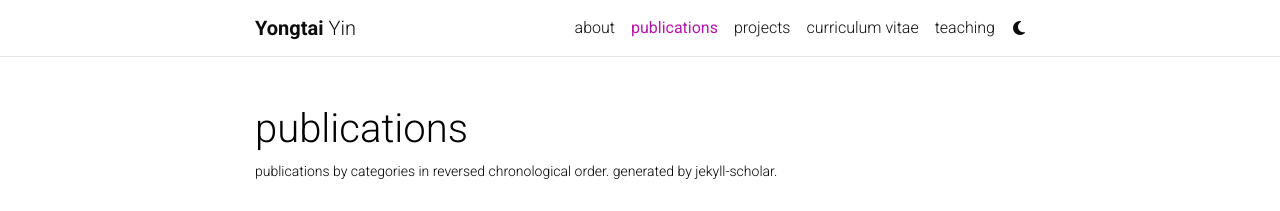
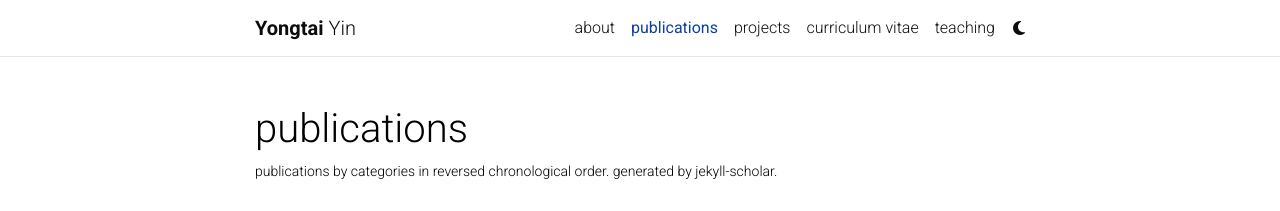
Before and after one commit to yongtai-yin/yongtai-yin.github.io, a Jekyll site: the page built from _pages/publications.md, in a window 1280 px wide. Shown: the top 211 px of the page. Built offline with Jekyll 4.4.1, drawn with Linux system fonts in a browser that asks for light colours; comment, search, counter and statistics services are not loaded; a style sheet for code colours, icons or effects is not loaded; grey boxes are pictures that could not be loaded.

Commit message:
global-theme-color

```diff
--- a/_sass/_themes.scss
+++ b/_sass/_themes.scss
@@ -7,7 +7,7 @@
   --global-code-bg-color: #{$code-bg-color-light};
   --global-text-color: #{$black-color};
   --global-text-color-light: #{$grey-color};
-  --global-theme-color: #{$purple-color};
+  --global-theme-color: #{$blue-color-dark};
   --global-hover-color: #{$purple-color};
   --global-hover-text-color: #{$white-color};
   --global-footer-bg-color: #{$grey-color-dark};
```
